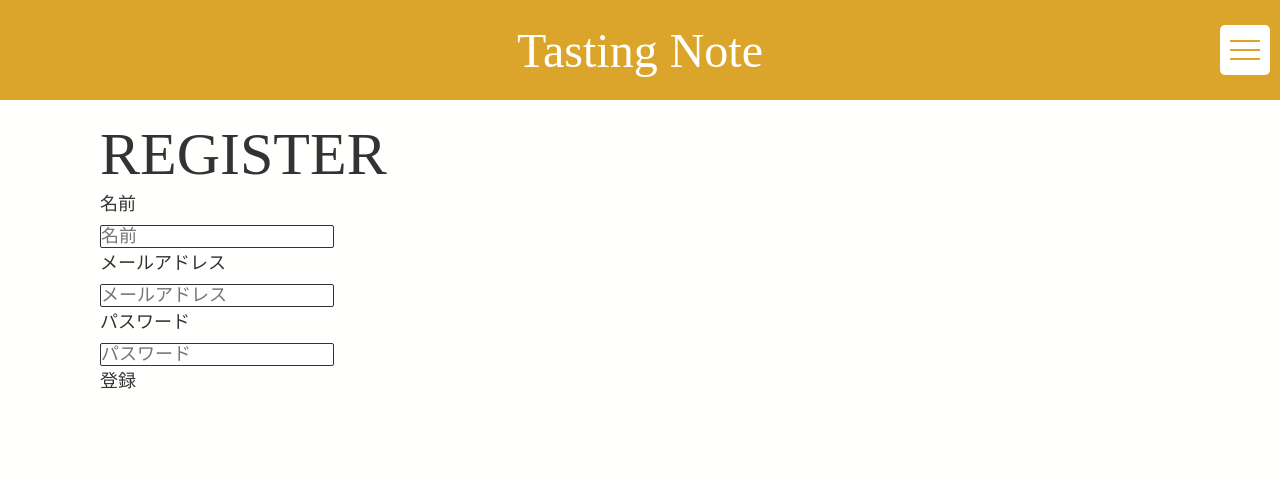
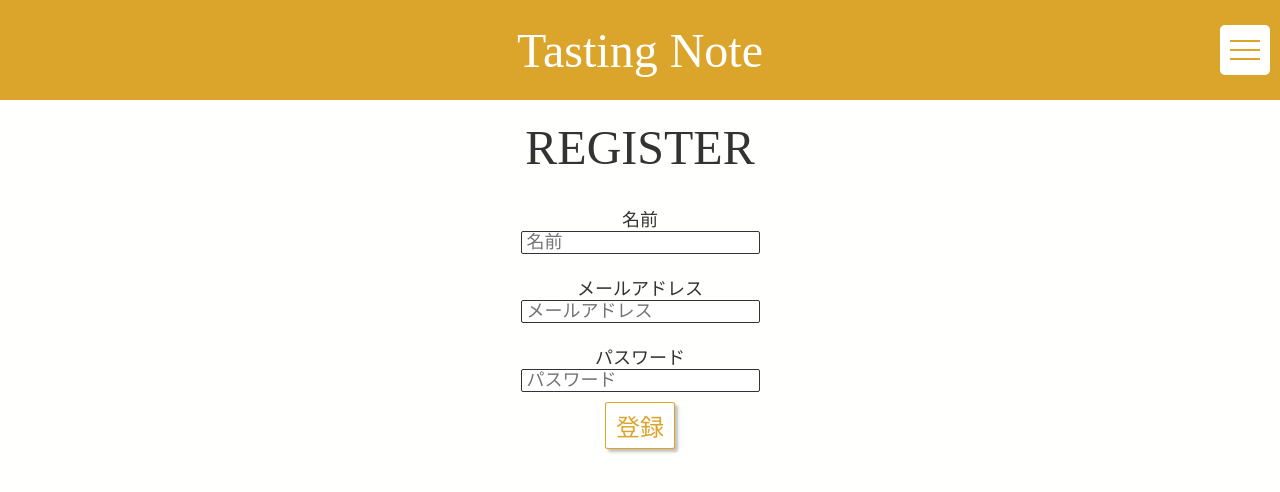
Before and after one commit to akiran1sei/tasting_note, a Next.js app: page /user/register in a window 1280 px wide. Shown: the top 492 px of the page. Built offline with nearby package versions, Linux system fonts and the light colour scheme.

Commit message:
🎨 ページタイトルの追加とoverallのスタイル一部変更

```diff
--- a/pages/beans/[id].js
+++ b/pages/beans/[id].js
@@ -13,11 +13,12 @@ const CoffeeSingleItem = (props) => {
         <meta name="viewport" content="width=device-width, initial-scale=1" />
         <link rel="icon" href="/favicon.ico" />
       </Head>
-      {/* <p>{props.singleBeans._id}</p> */}
+
       <div className={styles.container}>
         <Header />
         <main className={styles.main}>
           <div className={styles.browse_page}>
+            <h1 className={styles.heading_title}>BROWSE</h1>
             <div className={styles.browse}>
               <div className={styles.browse_data}>
                 <div className={styles.browse_main}>
--- a/pages/beans/create.js
+++ b/pages/beans/create.js
@@ -160,6 +160,7 @@ const New = () => {
       <div className={styles.container}>
         <Header />
         <main className={styles.main}>
+          <h1 className={styles.heading_title}>CREATE</h1>
           <div className={styles.edit_page}>
             <div className={`${styles.edit} ${styles.open}`}>
               <div
--- a/pages/beans/delete/[id].js
+++ b/pages/beans/delete/[id].js
@@ -48,6 +48,7 @@ const DeleteItem = (props) => {
         <Header />
         <main className={styles.main}>
           <div className={styles.delete_page}>
+            <h1 className={styles.heading_title}>DELETE</h1>
             <div className={styles.browse}>
               <div className={styles.delete_data}>
                 <div className={styles.delete_main}>
--- a/pages/beans/update/[id].js
+++ b/pages/beans/update/[id].js
@@ -187,6 +187,7 @@ const UpDateItem = (props) => {
         <Header />
         <main className={styles.main}>
           <div className={styles.edit_page}>
+            <h1 className={styles.heading_title}>UP DATE</h1>
             <div className={`${styles.edit} ${styles.open}`}>
               <div
                 className={
--- a/pages/index.js
+++ b/pages/index.js
@@ -4,10 +4,10 @@ import { Inter } from "next/font/google";
 import styles from "@/styles/Home.module.css";
 import Link from "next/link";
 import Image from "next/image";
-// import jwt from "jsonwebtoken";
+import jwt from "jsonwebtoken";
 
 const inter = Inter({ subsets: ["latin"] });
-// const secret_key = "tastingcoffee";
+const secret_key = "tastingcoffee";
 const SelectionTop = (props) => {
   return (
     <>
@@ -24,6 +24,7 @@ const SelectionTop = (props) => {
         <main className={styles.main}>
           <div className={styles.main_contents}>
             <div className={styles.select}>
+              <h1 className={styles.heading_title}>SELECT</h1>
               {props.allItems.map((beans) => (
                 <div className={styles.select_list} key={beans._id}>
                   <div className={styles.select_btn_box}>
--- a/styles/Home.module.css
+++ b/styles/Home.module.css
@@ -96,6 +96,13 @@
   margin: 0 1rem;
 }
 
+/*
+-----heading_title-----
+ */
+.heading_title {
+  text-align: center;
+  margin-bottom: 2rem;
+}
 /*
 
 ----------personal----------
@@ -301,14 +308,7 @@
 ----------select ----------
 
 */
-.select {
-  padding: 5rem 0;
-}
 
-.select_title {
-  font-size: 36px;
-  text-align: center;
-}
 /*-----.select_list-----*/
 .select_list {
   width: 100%;
@@ -354,10 +354,6 @@
   font-size: 16px;
   color: var(--color-bg-yellow);
 }
-
-/* .select_number > .select_item_title {
-  font-size: 27px !important;
-} */
 
 .select_aroma_value {
   font-size: 14px;
@@ -726,7 +722,11 @@ delete_popup
   justify-content: space-between;
   position: relative;
 }
-
+.edit_overall,
+.browse_overall,
+.delete_overall {
+  justify-content: flex-start !important;
+}
 .edit_item_value,
 .browse_item_value,
 .delete_item_value {
@@ -835,7 +835,7 @@ delete_popup
   padding: 1rem;
   color: var(--color-font-base);
   border-radius: 2%;
-  border: 5px solid var(--color-yellow);
+  border: 3px solid var(--color-yellow);
 }
 
 /* edit_total */
@@ -901,18 +901,26 @@ delete_popup
 -----delete_return_btn-----
  */
 .edit_submit_btn,
-.edit_return_btn,
-.browse_return_btn,
 .browse_edit_btn,
-.delete_return_btn,
 .delete_edit_btn {
   background: var(--color-bg-yellow);
-  padding: 1rem;
+  padding: 0.5rem 1rem;
   color: var(--color-font-white);
   border-radius: 5%;
   font-size: x-large;
-  box-shadow: 3px 3px 3px #333;
-  /* transform: translateX(50%); */
+  box-shadow: 3px 3px 3px #3333334d;
+}
+
+.edit_return_btn,
+.browse_return_btn,
+.delete_return_btn {
+  background: var(--color-bg-base);
+  padding: 0.5rem 1rem;
+  color: var(--color-font-yellow);
+  border: 1px solid var(--color-yellow);
+  border-radius: 5%;
+  font-size: x-large;
+  box-shadow: 3px 3px 3px #3333334d;
 }
 .edit_submit_btn:active,
 .edit_return_btn:active,
@@ -1120,3 +1128,44 @@ grid-layout 768px
 .delete_yellow_color {
   color: var(--color-font-yellow);
 }
+
+/*
+----------Login----------
+----------Register----------
+*/
+.login_input_box,
+.register_input_box {
+  max-width: 300px;
+  margin: 0 auto;
+}
+.login_input,
+.register_input {
+  margin-top: 0 !important;
+  padding-left: 0.5rem;
+}
+.login_btn_box,
+.register_btn_box {
+  width: 100%;
+  text-align: center;
+}
+.login_btn,
+.register_btn {
+  background: var(--color-bg-base);
+  padding: 0.5rem 1rem;
+  color: var(--color-font-yellow);
+  border: 1px solid var(--color-yellow);
+  border-radius: 5%;
+  font-size: x-large;
+  box-shadow: 3px 3px 3px #3333334d;
+}
+.login_btn:active,
+.register_btn:active {
+  transform: translate(2px, 2px);
+  box-shadow: inset 3px 3px 3px var(--color-black);
+  transition-duration: 0.1s;
+}
+.login_paragraph,
+.register_paragraph {
+  padding: 1rem 0;
+  text-align: center;
+}
--- a/styles/globals.css
+++ b/styles/globals.css
@@ -93,7 +93,7 @@ h6 {
 }
 h1 {
   font-family: var(--font-family-title);
-  font-size: 60px;
+  font-size: 48px;
 }
 a {
   text-decoration: none;
```
